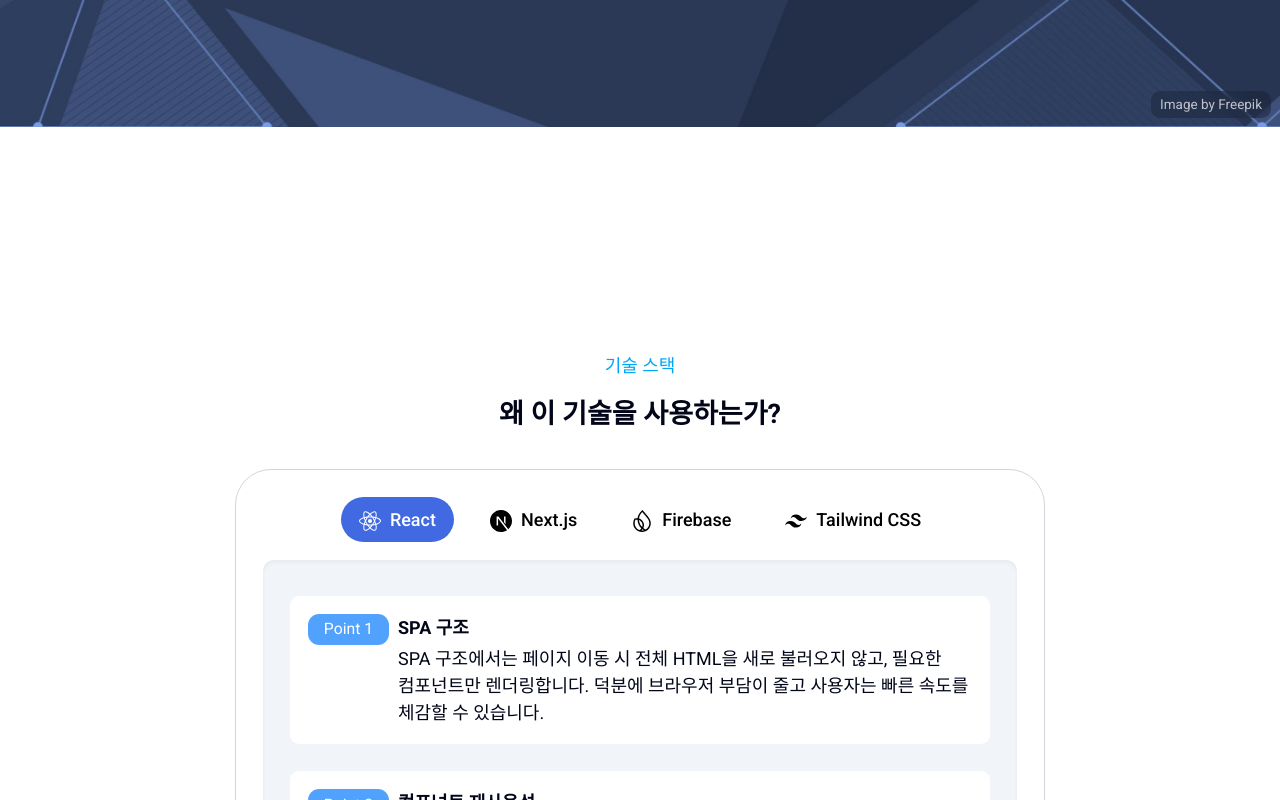
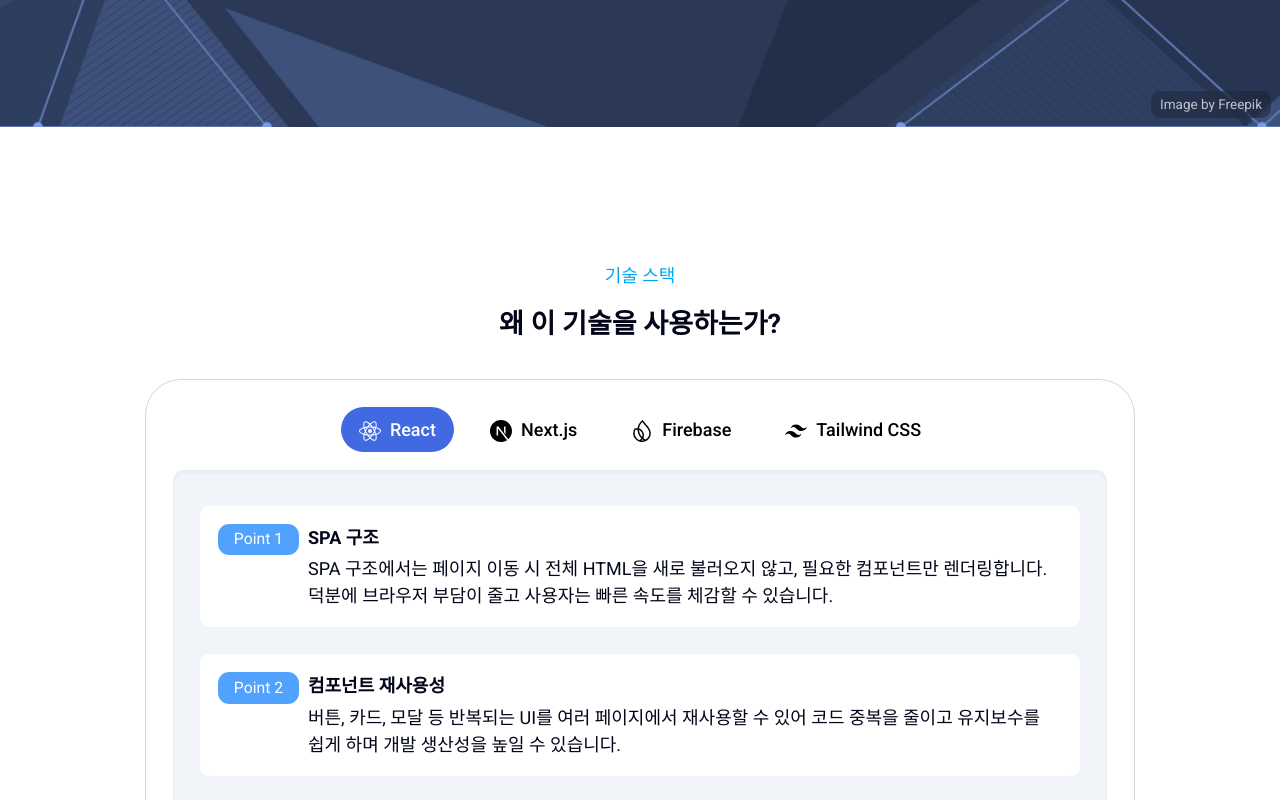
Before and after one commit to calmer-ty/my-projects, a Next.js app: page / in a window 1280 px wide. Shown: the part 800-1600 px from the top of the page. Built offline with nearby package versions, Linux system fonts and the light colour scheme.

Commit message:
styles: 각 섹션 스타일 수정

```diff
--- a/src/components/units/dashboard/hero/index.tsx
+++ b/src/components/units/dashboard/hero/index.tsx
@@ -7,7 +7,7 @@ import Reordering from "./Reordering";
 
 export default function DashboardHero() {
   return (
-    <section id="hero" className="relative pt-16 bg-[url('/images/main.jpg')] bg-cover bg-center">
+    <section id="hero" className="overflow-hidden relative pt-16 bg-[url('/images/main.jpg')] bg-cover bg-center">
       {/* 출처 표시 */}
       <a
         href="https://kr.freepik.com/free-vector/flat-design-polygonal-background_13264357.htm#fromView=image_search_similar&page=4&position=28&uuid=b5916a80-f115-47b1-9669-4810bd32f0d7&query=EA%B0%9C%EB%B0%9C+%EB%B0%B0%EA%B2%BD"
--- a/src/components/units/dashboard/skills/index.tsx
+++ b/src/components/units/dashboard/skills/index.tsx
@@ -9,13 +9,13 @@ export default function DashboardSkills() {
   const [selectedTab, setSelectedTab] = useState(tabs[0]);
 
   return (
-    <section id="skills" className="px-10 py-50">
+    <section id="skills" className="py-30">
       <motion.div
         initial={{ opacity: 0, y: 20 }}
         whileInView={{ opacity: 1, y: 0 }}
         viewport={{ once: true, amount: 0.4 }}
         transition={{ duration: 0.6, ease: "easeOut" }}
-        className="max-w-180 mx-auto"
+        className="max-w-220 mx-auto"
       >
         {/* title */}
         <div className="text-center">
```
